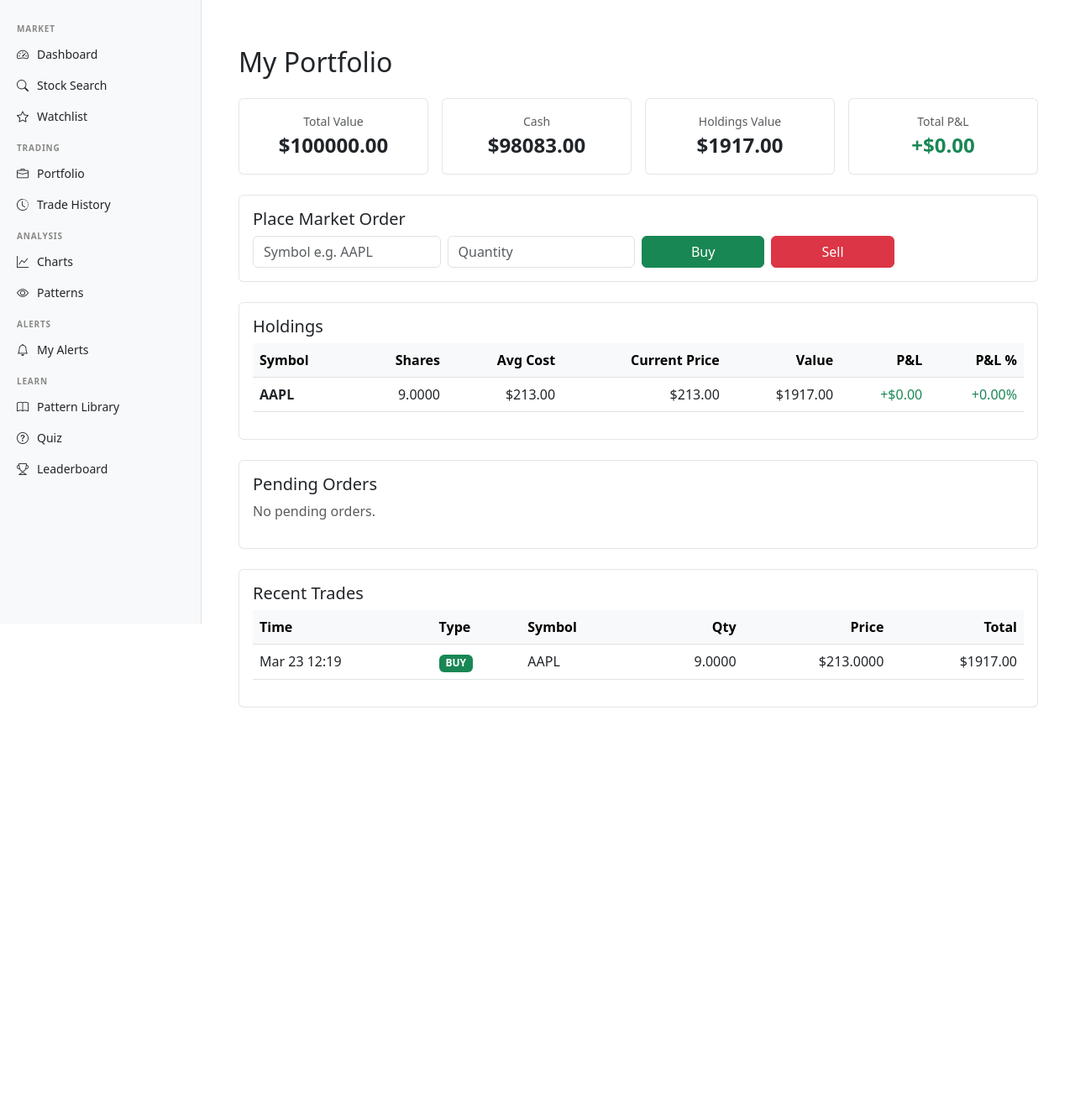
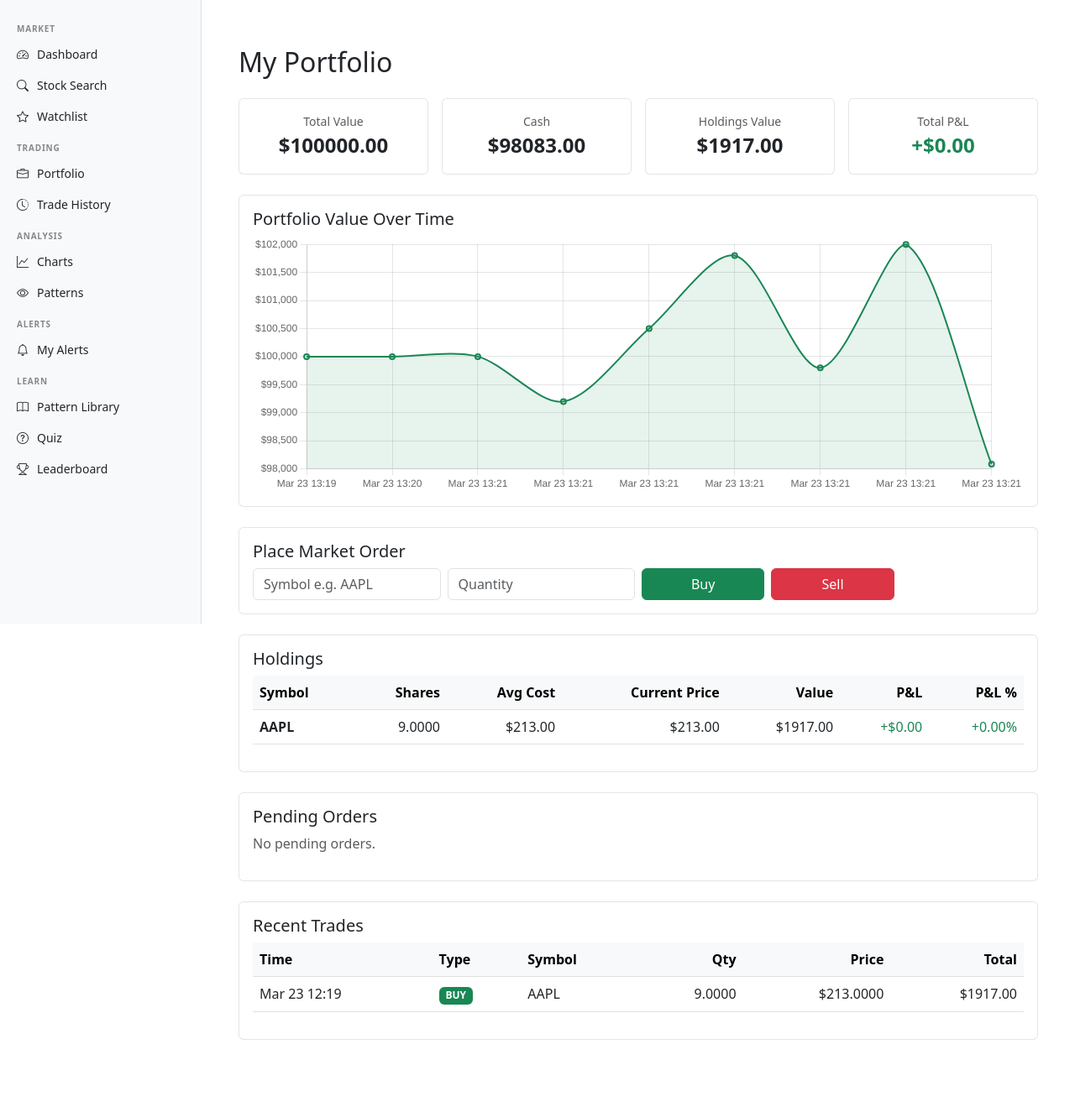
Before and after one commit to k-aniket-01/ChartLiz, a Django app: page /trading/dashboard/ in a window 1280 px wide. Shown: the part 57-1376 px from the top of the page at 84% size. Before the commit the page ends 900 px from the top, so only its background shows below. Run offline with Django 5.2, Linux system fonts and the light colour scheme; a user stored in the database is signed in; data comes from the database, SQL or seed files in the repository; both versions use the stored data as it was after the commit; data that the repository does not hold is empty; parts of the project's set-up code (start-up, migrations or seed data) failed here and were passed over.

Commit message:
[feat] P&L history chart Time-series data, Chart.js line chart

```diff
--- a/chartliz/settings.py
+++ b/chartliz/settings.py
@@ -187,4 +187,9 @@ CELERY_BEAT_SCHEDULE = {
         'task': 'stocks.tasks.fetch_all_watchlist_stocks',
         'schedule': 300.0,  # every 5 minutes
     },
+
+    'take-portfolio-snapshots':{
+        'task':'trading.tasks.take_portfolio_snapshots',
+        'schedule': 900, #every 15 minutes
+    },
 }
--- a/templates/trading/dashboard.html
+++ b/templates/trading/dashboard.html
@@ -40,6 +40,14 @@
           </div>
         </div>
       </div>
+    </div>
+  </div>
+
+  <!-- P&L History Chart -->
+  <div class="card mb-4">
+    <div class="card-body">
+      <h5 class="card-title">Portfolio Value Over Time</h5>
+      <canvas id="pnlChart" height="100"></canvas>
     </div>
   </div>
 
@@ -151,7 +159,7 @@
   </div>
 
   <!-- Recent trades -->
-  <div class="card">
+  <div class="card mb-4">
     <div class="card-body">
       <h5 class="card-title">Recent Trades</h5>
       {% if recent_trades %}
@@ -191,7 +199,49 @@
 
 </div>
 
+<script src="https://cdn.jsdelivr.net/npm/chart.js"></script>
 <script>
+// P&L Chart
+fetch("{% url 'trading:pnl_history' %}")
+    .then(res => res.json())
+    .then(data => {
+        const ctx = document.getElementById('pnlChart').getContext('2d');
+        new Chart(ctx, {
+            type: 'line',
+            data: {
+                labels: data.labels,
+                datasets: [{
+                    label: 'Portfolio Value ($)',
+                    data: data.values,
+                    borderColor: '#198754',
+                    backgroundColor: 'rgba(25, 135, 84, 0.1)',
+                    borderWidth: 2,
+                    fill: true,
+                    tension: 0.3,
+                    pointRadius: 3,
+                }]
+            },
+            options: {
+                responsive: true,
+                plugins: {
+                    legend: { display: false },
+                    tooltip: {
+                        callbacks: {
+                            label: ctx => '$' + ctx.parsed.y.toLocaleString()
+                        }
+                    }
+                },
+                scales: {
+                    y: {
+                        ticks: {
+                            callback: val => '$' + val.toLocaleString()
+                        }
+                    }
+                }
+            }
+        });
+    });
+
 function placeOrder(tradeType) {
     const symbol = document.getElementById('order-symbol').value.trim();
     const quantity = document.getElementById('order-quantity').value.trim();
@@ -244,7 +294,6 @@ function cancelOrder(orderId) {
     .then(res => res.json())
     .then(data => {
         if (data.success) {
-            // Remove the row from the table without reloading
             document.getElementById(`order-row-${orderId}`).remove();
         } else {
             alert(data.error);
--- a/trading/models.py
+++ b/trading/models.py
@@ -142,3 +142,16 @@ class PendingOrder(models.Model):
 
     def __str__(self):
         return f"{self.order_type} {self.quantity} @{self.trigger_price} {self.status}"
+
+
+class PortfolioSnapshot(models.Model):
+    portfolio = models.ForeignKey(Portfolio, on_delete=models.CASCADE, related_name='snapshot')
+    total_value = models.DecimalField(max_digits=12, decimal_places=2)
+    cash = models.DecimalField(max_digits=12, decimal_places=2)
+    timestamp = models.DateTimeField(auto_now_add=True)
+
+    class Meta:
+        ordering = ['timestamp']
+
+    def __str__(self):
+        return f"{self.portfolio.user.username} @{self.timestamp} {self.total_value}"
--- a/trading/urls.py
+++ b/trading/urls.py
@@ -8,6 +8,7 @@ urlpatterns = [
     path('order/limit/',                    views.place_limit_order,    name='place_limit_order'),
     path('order/stop/',                     views.place_stop_order,     name='place_stop_order'),
     path('order/cancel/<int:order_id>/',    views.cancel_limit_order,   name='cancel_order'),
-    path('dashboard/',                      views.portfolio_dashboard,  name= 'dashboard'),
+    path('dashboard/',                      views.portfolio_dashboard,  name='dashboard'),
+    path('pnl-history/',                    views.pnl_history_json,     name='pnl_history')
 
 ]
--- a/trading/views.py
+++ b/trading/views.py
@@ -5,7 +5,7 @@ from django.views.decorators.http import require_POST
 from decimal import Decimal, InvalidOperation
 import json
 from stocks.models import Stock, PriceBar
-from . models import Portfolio, execute_market_order, Trade, Position, PendingOrder
+from . models import Portfolio, execute_market_order, Trade, Position, PendingOrder, PortfolioSnapshot
 
 
 @login_required
@@ -240,3 +240,21 @@ def place_stop_order(request):
             return JsonResponse({'success':False, 'error':'Stock not found'}, status=400)
     except Exception as e:
             return JsonResponse({'success':False, 'error':'Something went wrong'}, status=500)
+
+
+@login_required
+def pnl_history_json(request):
+    snapshots = PortfolioSnapshot.objects.filter(
+        portfolio=request.user.portfolio
+    ).order_by('timestamp')
+
+    if not snapshots.exists():
+        return JsonResponse({
+            'labels':['Start'],
+            'values':[100000.00],
+        })
+
+    return JsonResponse({
+        'labels': [s.timestamp.strftime('%b %d %H:%M') for s in snapshots],
+        'values': [float(s.total_value) for s in snapshots],
+    })
```
Also changed, not shown: trading/tasks.py (+29 -2 lines), db.sqlite3, trading/migrations/0005_portfoliosnapshot.py (added).
